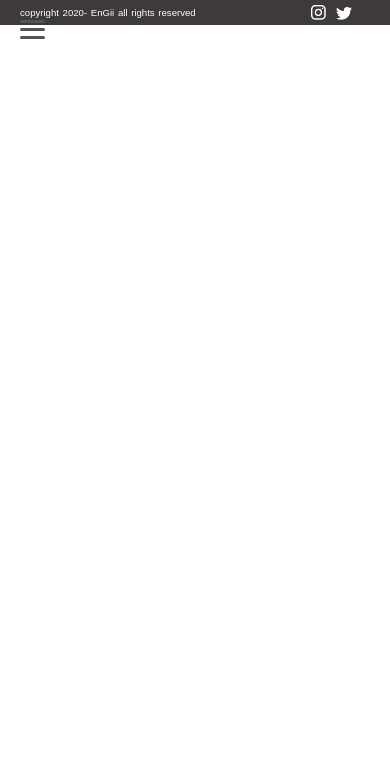
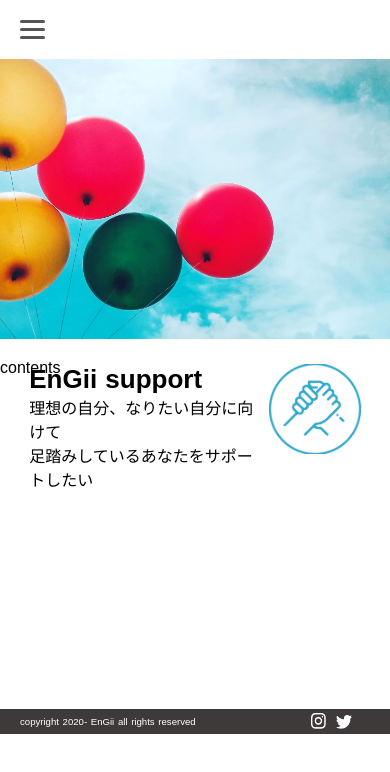
Before and after one commit to reiji-0720/EnGii-HP-recreate, a Nuxt app: page /support in a window 390 px wide. Shown: the top 772 px of the page. Built offline with nearby package versions, Linux system fonts and the light colour scheme.

Commit message:
contactとsupport

```diff
--- a/components/contact/contact-header.vue
+++ b/components/contact/contact-header.vue
@@ -75,6 +75,5 @@ export default {};
     .boxAdjust h1{
         font-size:20px;
     }
-
 }
 </style>
--- a/pages/contact.vue
+++ b/pages/contact.vue
@@ -51,8 +51,7 @@
              <span v-show="!validation.content" class="text-warning">お問い合わせ内容を入力してください</span>
             </div>
             <div class="submit" >
-              <button　 @click="analize" type="submit" value="送信" class="btn-submit bg-mainColor" >送信</button>
-
+              <button @click="analize" type="submit" value="送信" class="btn-submit bg-mainColor">送信</button>
               <!-- @clickのところにもう一つの関数(analize)を呼び出して、@click="show=true"を判別して表示させる。 -->
               <!-- <button class="btn-submit bg-mainColor" @click="checkForm">check</button>
               <p>{{ Validation.result }}</p>
@@ -96,7 +95,6 @@ export default {
         content: ''
       },
    show:false,
-
   validation:{
    lengthError:true,
    genre:true,
--- a/pages/support.vue
+++ b/pages/support.vue
@@ -0,0 +1,214 @@
+<template>
+    <div class="supportContainer">
+    <div class="supportTop clearfix">
+      <div class="supportTopLeft">
+        <div class="supportImg"></div>
+      </div>
+      <div class="supportTopRight">
+        <div class="supportIcon"></div>
+        <h2 class="supportText">EnGii support</h2>
+        <p class="supportExp">理想の自分、なりたい自分に向けて<br class="sp-br">足踏みしているあなたをサポートしたい</p>
+      </div>
+    </div>
+
+    <div class="subArea">
+      <div class="supportLeftVertical">
+        <div class="inline clearfix">
+            <div class="border borderOne"></div>
+          <p class="verticalOne">EnGii support</p>
+        </div>
+
+        <div class="inline clearfix">
+        <div class="border borderSecond"></div>
+          <p class="verticalSecond">EnGii media</p>
+
+        </div>
+      </div>
+      <div class="supportContens">
+        <p class="supportContentsText">contents</p>
+      </div>
+    </div>
+  </div>
+</template>
+<script>
+import Graphics from "~/components/graphics.vue";
+import App from "~/components/app.vue";
+import WebHP from "~/components/webHP.vue";
+import Video from "~/components/video.vue";
+
+export default {
+components: {
+    Graphics,
+    App,
+    WebHP,
+    Video
+  }
+};
+</script>
+<style>
+.supportContainer {
+  margin-top: 10%;
+}
+.supportTopLeft {
+  float: right;
+  width: 60%;
+  /* height: 568px; */
+}
+.supportTopRight {
+  float: left;
+  padding-left: 30px;
+  width: 40%;
+}
+.supportTop {
+  height: 568px;
+}
+.supportImg {
+  background-image: url("~@/assets/five-assorted-balloons.jpg");
+  background-size: cover;
+  background-position: center;
+  width: 100%;
+  /* height: 75%; */
+  padding-top: 75%;
+}
+.supportIcon {
+  background-image: url("~@/assets/supportIcon.png");
+  background-size: cover;
+  background-position: center;
+  height: 137px;
+  width: 140px;
+  /* float: left; */
+}
+.supportText {
+  font-size: 72px;
+}
+.supportExp {
+  font-size: 20px;
+}
+.sp-br{
+  display: none;
+}
+.subArea {
+  height: 380px;
+  position: relative;
+}
+.inline {
+  /* float: left; */
+  display: inline-block;
+}
+.supportLeftVertical {
+  padding-top: 72px;
+}
+.supportLeftVertical p {
+  writing-mode: vertical-rl;
+  font-size: 24px;
+}
+.verticalOne {
+  padding-left: 32px;
+  color: #9b9b9b;
+}
+.verticalSecond {
+  padding-left: 15px;
+}
+.border {
+  height: 80px;
+  width: 1px;
+  background-color: black;
+  display: block;
+}
+.borderOne {
+  margin: 10px 0 10px 47px;
+  border: 1px solid #9b9b9b;
+}
+.borderSecond {
+  margin: 10px 0 10px 31px;
+  border: 1px solid #3bb2db;
+}
+.mediaContens {
+  font-size: 20px;
+  border-bottom: solid 2px #3bb2db;
+  top: 0;
+  bottom: 0;
+  left: 0;
+  right: 0;
+  position: absolute;
+  margin: auto;
+  height: 30px;
+  width: 89px;
+}
+.scrollsecond {
+  float: right;
+  margin: -730px 30px 0;
+}
+.scrolltext {
+  writing-mode: vertical-rl;
+  margin-left: 25px;
+  color: #3bb2db;
+  font-size: 14px;
+}
+.scrollborder {
+  border-left: 1px solid #3bb2db;
+  display: block;
+  height: 80px;
+  margin: 10px 0 0 35px;
+}
+.mediaUp {
+}
+.mediaDown{
+  height: 766px;
+}
+
+@media screen and (max-width: 730px) {
+  .supportTop{
+    margin-top: 15%;
+  }
+  .supportTopLeft{
+    float: none;
+    margin: 0 auto;
+    width: 100%;
+  }
+  .supportIcon{
+    float: right;
+    width: 92px;
+    height: 90px;
+  }
+  .supportImg{
+    width: 100%;
+    padding: 0;
+    height: 280px;
+  }
+  /* .mediaIcon h2, .mediaIcon p{
+    float: left;
+  } */
+
+  .scrollsecond {
+    display: none;
+  }
+  .supportLeftVertical{
+    display: none;
+  }
+  .supportText{
+    font-size: 26px;
+  }
+  .supportExp{
+    font-size: 16px;
+  }
+  .sp-br{
+    display: block;
+  }
+  .subArea{
+    margin: 70px 0 -30px;
+  }
+  .supportTopRight{
+    padding: 0;
+    float: none;
+    margin: 25px auto;
+    width: 85%;
+  }
+  .supportTop{
+    height: 230px;
+  }
+  .supportDown{
+    height: 1500px;
+  }
+}
+</style>
```
Also changed, not shown: assets/five-assorted-balloons.jpg (added).
